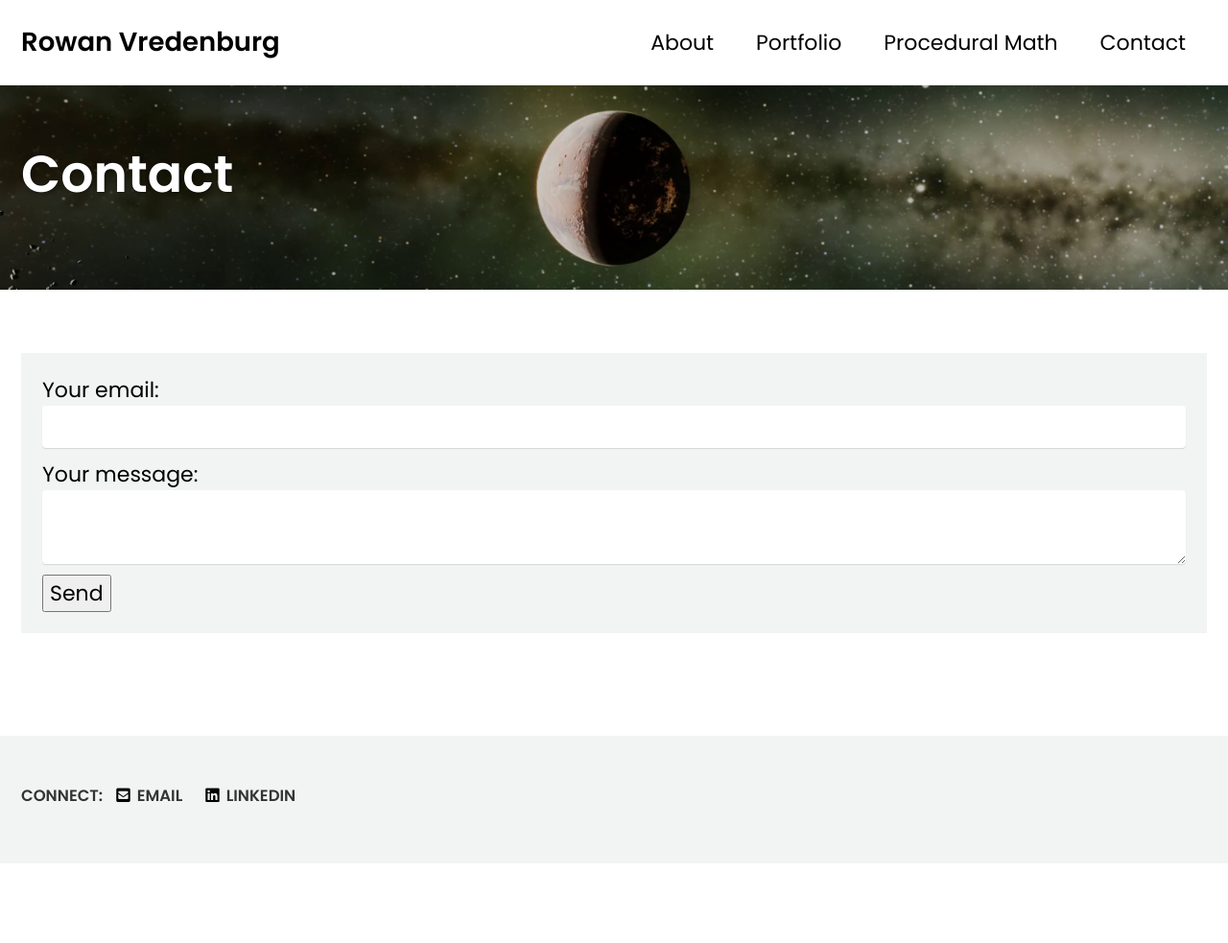
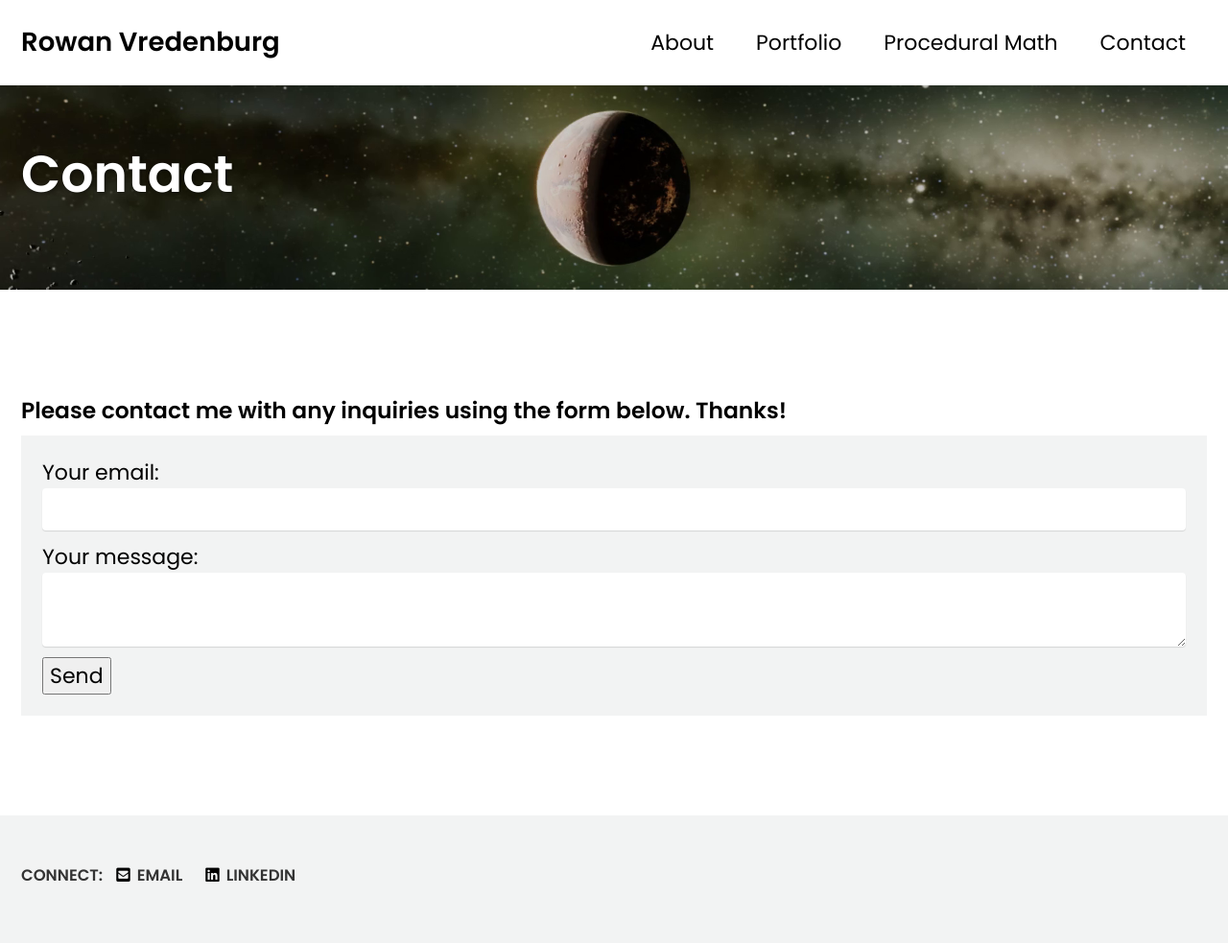
Before and after one commit to rowanvredenburg/rowanvredenburg.github.io, a Jekyll site: the page built from _pages/contact.md, in a window 1280 px wide. Shown: the whole page at 96% size. Built offline with Jekyll 4.4.1, drawn with Linux system fonts in a browser that asks for light colours; cached includes are drawn as plain includes; before the commit the page ends 900 px from its top, so only the background shows below that.

Commit message:
update contact page

```diff
--- a/_pages/contact.md
+++ b/_pages/contact.md
@@ -14,6 +14,8 @@ author_profile: false
 
 ### [<i class="fab fa-fw fa-linkedin fa-2x"></i> <br> LinkedIn](https://www.linkedin.com/in/rowan-vredenburg-4ab372100/)
 {: .text-center} -->
+
+#### Please contact me with any inquiries using the form below. Thanks!
 
 <form
   action="https://formspree.io/xoqpqzee"
```
